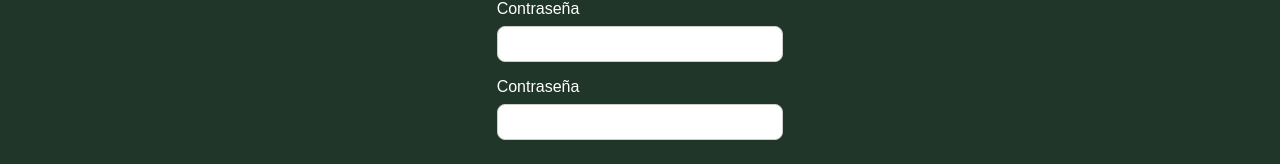
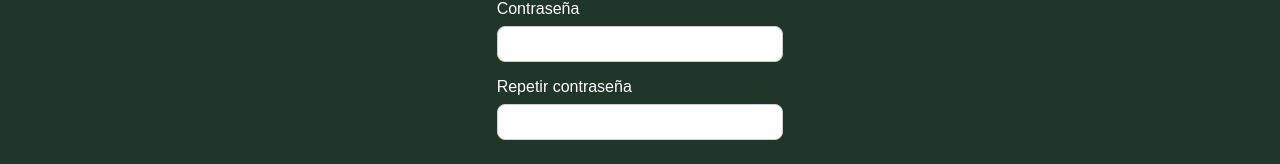
Before and after one commit to ddelsere/aplicaciones-interactivas, a React (Create React App) app in the folder tpo-pataguarda/: page /reset-password in a window 1280 px wide. Shown: the part 406-570 px from the top of the page. Built offline with nearby package versions, Linux system fonts and the light colour scheme.

Commit message:
Fix en olvide mi contrasena

```diff
--- a/tpo-pataguarda/src/components/login/resetPassword.jsx
+++ b/tpo-pataguarda/src/components/login/resetPassword.jsx
@@ -75,7 +75,7 @@ const ResetPassword = () => {
                         />
                     </div>
                     <div className="input-group">
-                        <label htmlFor="password">Contraseña</label>
+                        <label htmlFor="password">Repetir contraseña</label>
                         <input
                             type="password"
                             id="repeatPassword"
```
